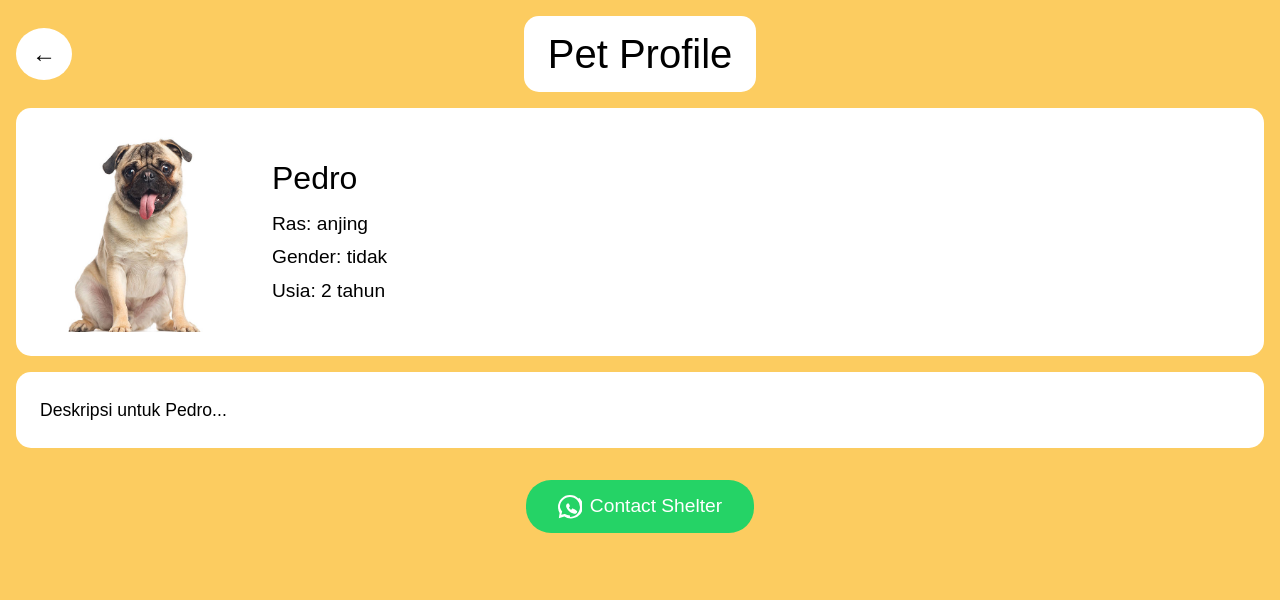
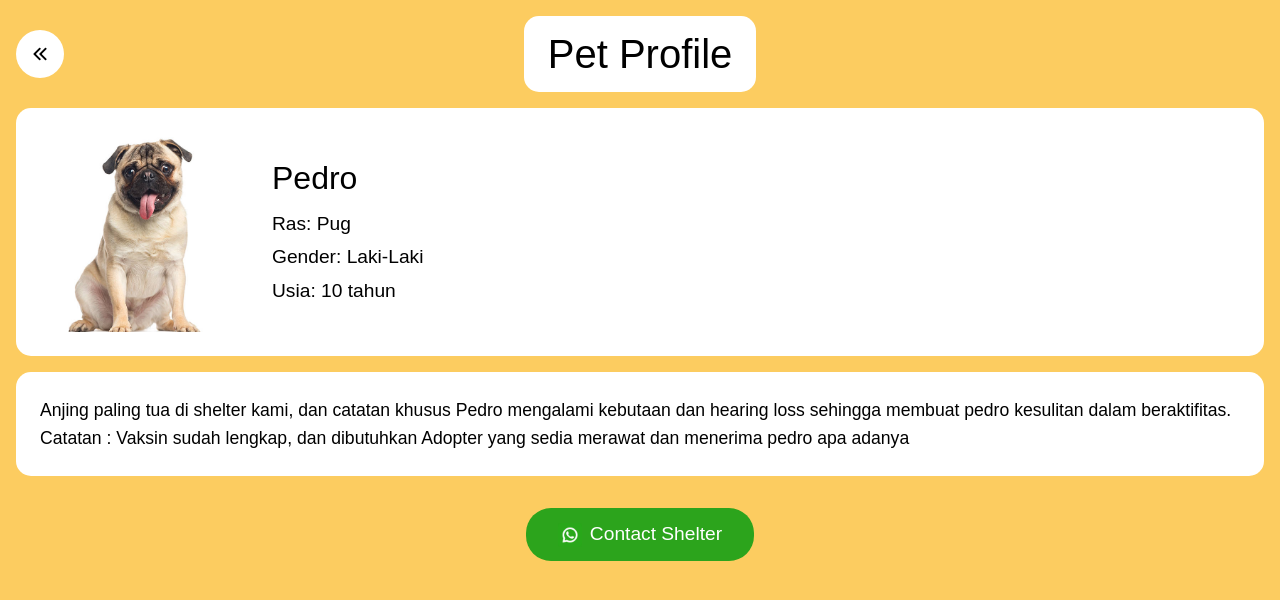
Before and after one commit to amazeianproxy/PATHUBS, a Next.js app: page /Pages/Adopt/shelter1/pet2 in a window 1280 px wide. Shown: the top 600 px of the page. Built offline with nearby package versions, Linux system fonts and the light colour scheme.

Commit message:
Add files via upload

```diff
--- a/src/app/Pages/Adopt/shelter1/pet2/page.tsx
+++ b/src/app/Pages/Adopt/shelter1/pet2/page.tsx
@@ -21,17 +21,23 @@ const Pet2Page = () => {
   style={{
     position: "absolute",
     left: 0,
-            fontSize: "1.5rem",
-            textDecoration: "none",
-            color: "black",
     padding: "0.5rem 1rem",
     backgroundColor: "white",
     borderRadius: "50%",
     userSelect: "none",
     cursor: "pointer",
+    display: "flex",
+    alignItems: "center",
+    justifyContent: "center",
+    width: "48px",
+    height: "48px",
   }}
 >
-          ←
+  <img
+    src="/assets/back.png"
+    alt="Back"
+    style={{ width: "24px", height: "24px", objectFit: "contain" }}
+  />
 </Link>
 
         {/* Judul */}
@@ -69,9 +75,9 @@ const Pet2Page = () => {
         />
         <div style={{ flex: 1 }}>
           <h2 style={{ fontSize: "2rem", marginBottom: "0.5rem" }}>Pedro</h2>
-          <p style={{ fontSize: "1.2rem", margin: "0.3rem 0", lineHeight: 1.5 }}>Ras: anjing</p>
-          <p style={{ fontSize: "1.2rem", margin: "0.3rem 0", lineHeight: 1.5 }}>Gender: tidak</p>
-          <p style={{ fontSize: "1.2rem", margin: "0.3rem 0", lineHeight: 1.5 }}>Usia: 2 tahun</p>
+          <p style={{ fontSize: "1.2rem", margin: "0.3rem 0", lineHeight: 1.5 }}>Ras: Pug</p>
+          <p style={{ fontSize: "1.2rem", margin: "0.3rem 0", lineHeight: 1.5 }}>Gender: Laki-Laki</p>
+          <p style={{ fontSize: "1.2rem", margin: "0.3rem 0", lineHeight: 1.5 }}>Usia: 10 tahun</p>
         </div>
       </div>
 
@@ -88,13 +94,15 @@ const Pet2Page = () => {
           lineHeight: 1.6,
         }}
       >
-        Deskripsi untuk Pedro...
+        Anjing paling tua di shelter kami, dan catatan khusus Pedro mengalami kebutaan dan hearing loss sehingga membuat
+        pedro kesulitan dalam beraktifitas. Catatan : Vaksin sudah lengkap, dan dibutuhkan Adopter yang sedia merawat dan
+        menerima pedro apa adanya
       </div>
 
       {/* Tombol kontak */}
       <button
         style={{
-          backgroundColor: "#25d366",
+          backgroundColor: "#2ca41c",
           color: "white",
           border: "none",
           borderRadius: "25px",
@@ -107,20 +115,15 @@ const Pet2Page = () => {
           margin: "0 auto",
         }}
         onClick={() => {
-          window.open("https://wa.me/6281234567890", "_blank");
+          window.open("https://wa.me/6282124600350", "_blank");
         }}
         aria-label="Contact Shelter via WhatsApp"
       >
-        <svg
-          xmlns="http://www.w3.org/2000/svg"
-          width="24"
-          height="24"
-          fill="currentColor"
-          viewBox="0 0 16 16"
-        >
-          <path d="M13.601 2.326a7.95 7.95 0 0 0-11.197 0 7.968 7.968 0 0 0-2.378 5.65c0 1.427.371 2.851 1.07 4.092L.56 15.44l3.645-1.045a7.954 7.954 0 0 0 4.49 1.252c4.41 0 7.985-3.576 7.985-7.985a7.968 7.968 0 0 0-2.378-5.65zM8 13.69a6.657 6.657 0 0 1-3.417-.957l-.243-.145-2.162.62.62-2.168-.157-.25A6.671 6.671 0 0 1 1.312 8c0-3.682 2.995-6.678 6.678-6.678 1.785 0 3.458.696 4.713 1.95a6.656 6.656 0 0 1 1.95 4.713c0 3.683-2.995 6.678-6.678 6.678z" />
-          <path d="M11.1 9.495c-.167-.084-.983-.485-1.136-.54-.152-.056-.263-.084-.374.083-.11.167-.427.54-.523.65-.096.11-.19.125-.357.042a2.653 2.653 0 0 1-.78-.48 2.955 2.955 0 0 1-.576-.714c-.11-.19-.012-.293.08-.38.083-.083.19-.216.285-.325.095-.11.127-.19.19-.317.063-.126.03-.237-.015-.32-.045-.083-.374-.9-.512-1.23-.135-.32-.273-.28-.374-.285a4.62 4.62 0 0 0-.47-.06c-.127 0-.32.045-.487.237-.167.19-.637.622-.637 1.52 0 .898.652 1.77.742 1.895.09.126 1.28 1.95 3.1 2.73.433.187.77.3 1.034.384.434.14.83.12 1.14.073.347-.054 1.06-.43 1.21-.848.15-.418.15-.776.105-.848-.045-.073-.166-.126-.34-.21z" />
-        </svg>
+        <img
+           src="/assets/whatsapp.png"
+           alt="WhatsApp"
+           style={{ width: "24px", height: "24px" }}
+        />
         Contact Shelter
       </button>
     </main>
```
Lines whose indentation alone changed are shown as unchanged.
